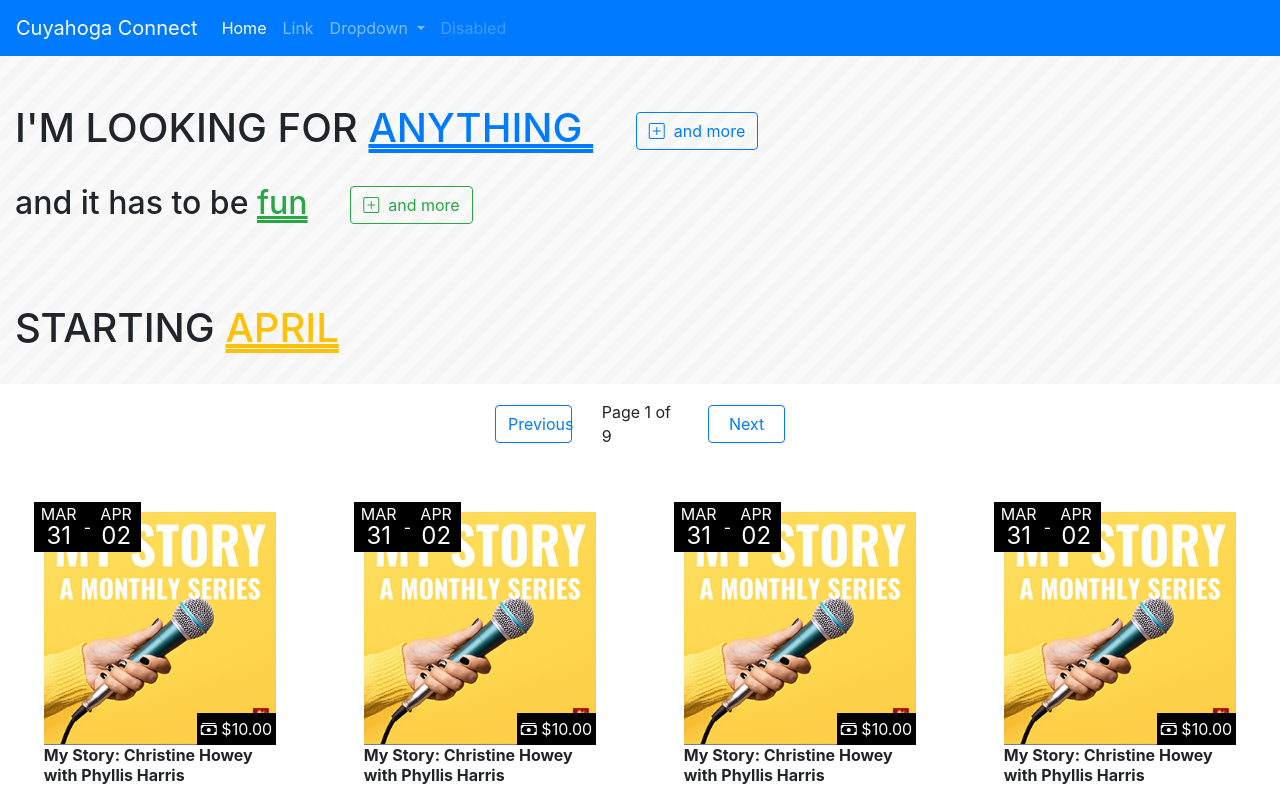
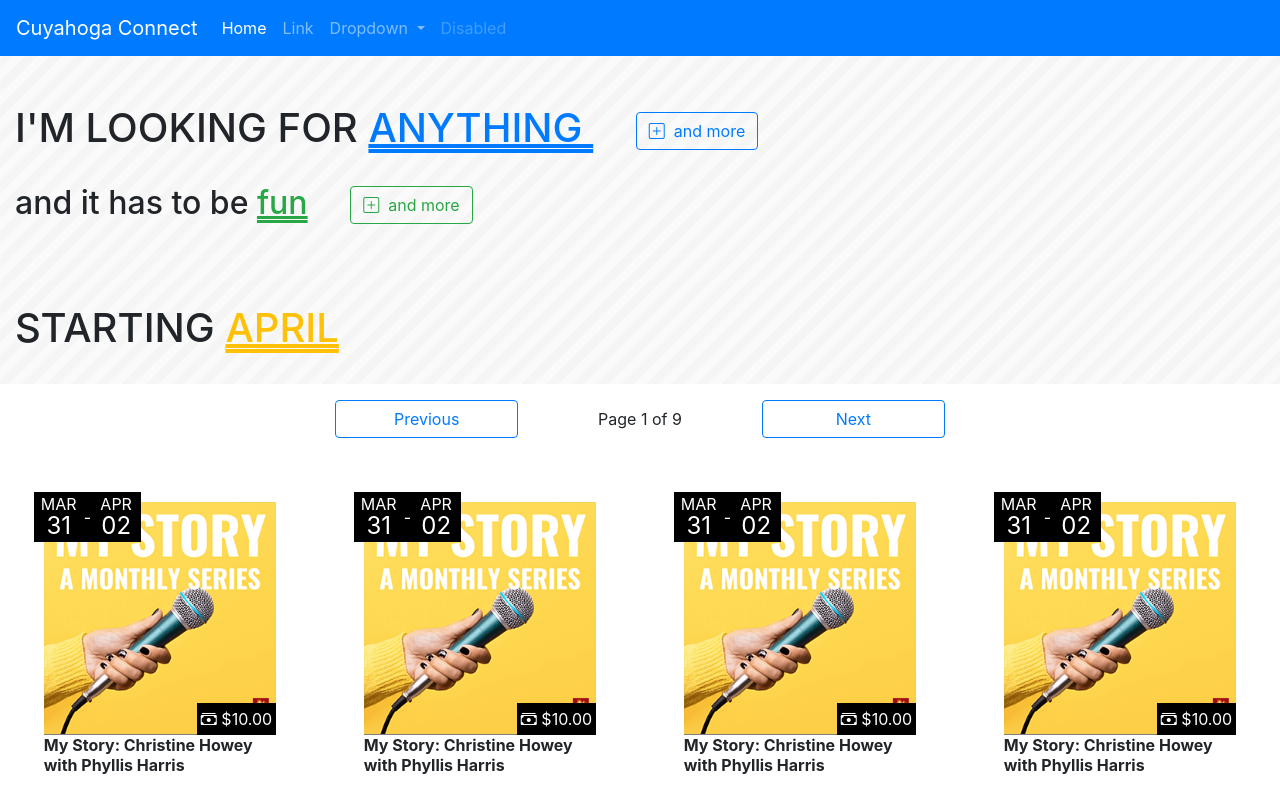
Before and after one commit to Gabbyton/project-horario, an Angular app: page / in a window 1280 px wide. Shown: the top 792 px of the page. Built offline with nearby package versions, Linux system fonts and the light colour scheme.

Commit message:
added responsive layout

```diff
--- a/src/app/page-nav/page-nav.component.html
+++ b/src/app/page-nav/page-nav.component.html
@@ -1,12 +1,12 @@
 <div class="container-fluid py-3">
     <div class="row h-100 d-flex justify-content-center align-items-center">
-        <div class="col-sm-1">
+        <div class="col-sm-1 col-md-2 col-lg-2">
             <button class="btn btn-outline-primary">Previous</button>
         </div>
-        <div class="col-sm-1 d-flex align-items-center justify-content-center">
+        <div class="col-sm-1 col-md-2 col-lg-2 d-flex align-items-center justify-content-center">
             <span>Page 1 of 9</span>
         </div>
-        <div class="col-sm-1">
+        <div class="col-sm-1 col-md-2 col-lg-2">
             <button class="btn btn-outline-primary">Next</button>
         </div>
     </div>
```
